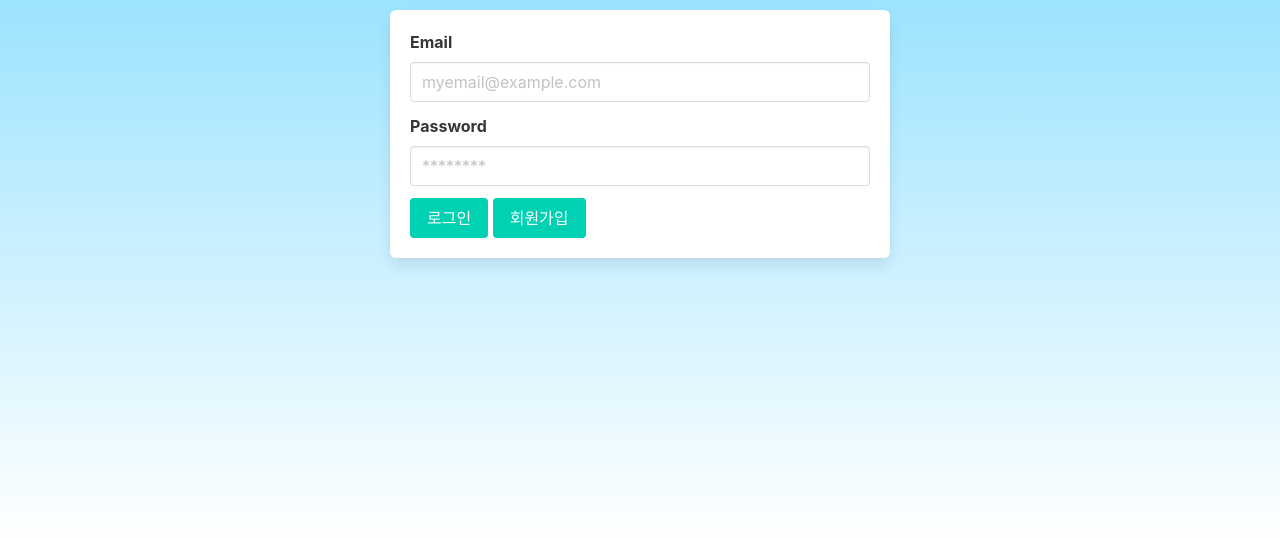
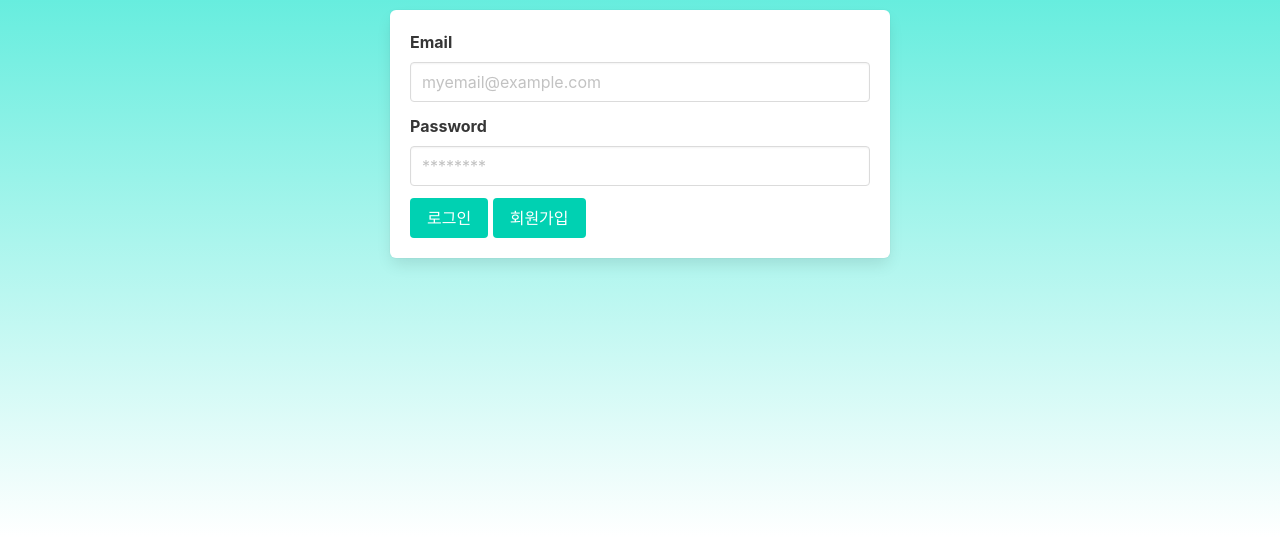
Before and after one commit to Tarel-Github/projectPlanning, a website: page front/html/start.html in a window 1280 px wide. Shown: the part 364-902 px from the top of the page. Drawn offline with nearby package versions, Linux system fonts and the light colour scheme.

Commit message:
[html] 작업중

```diff
--- a/front/html/start.html
+++ b/front/html/start.html
@@ -35,7 +35,7 @@
         </script>
         <style>
             body {
-                background-image: linear-gradient(rgb(89,208,255), rgb(255, 255, 255));
+                background-image: linear-gradient(rgb(0, 225, 200), rgb(255, 255, 255));
                 color: aqua;
             }
             .info{
```
